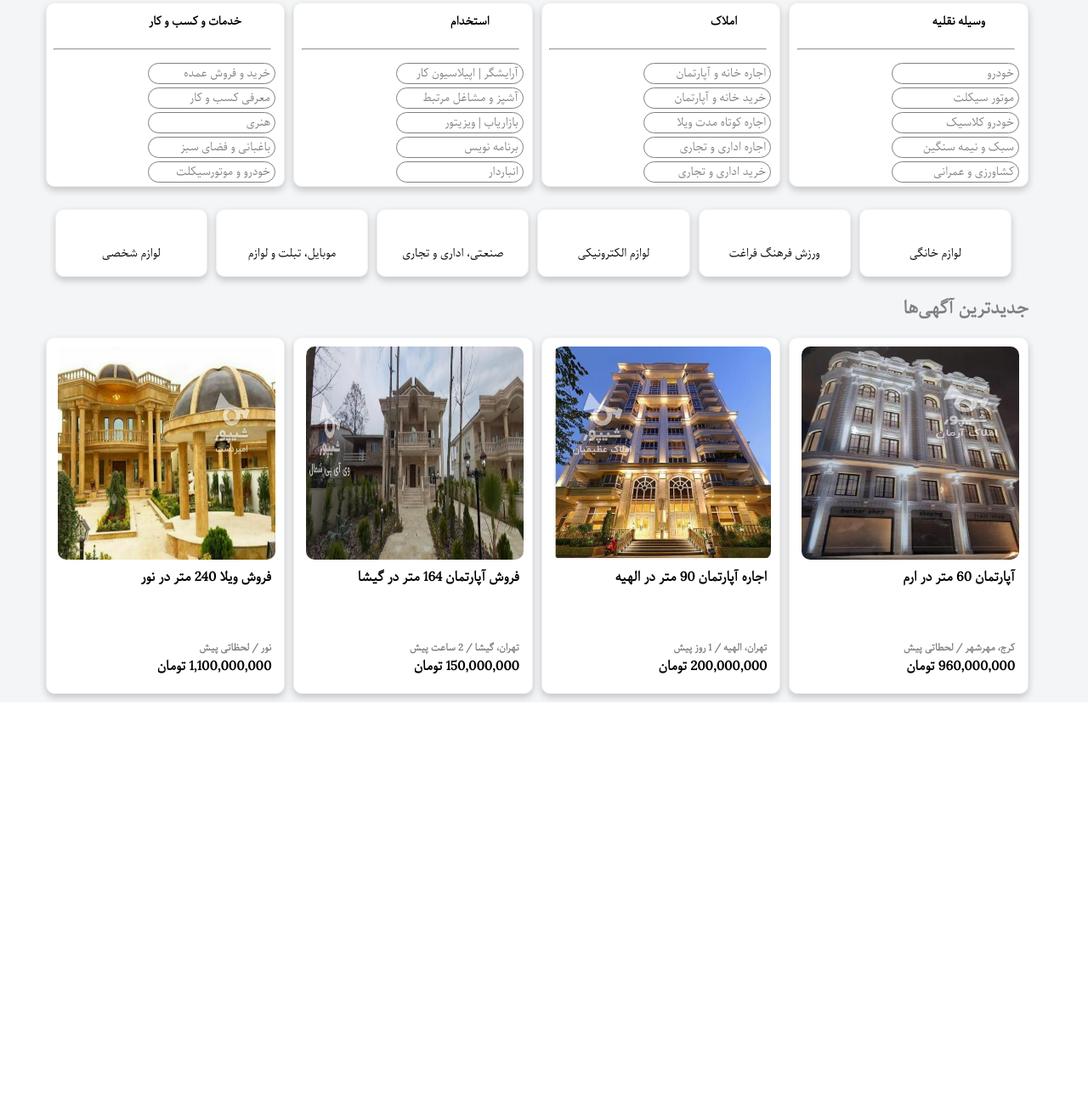
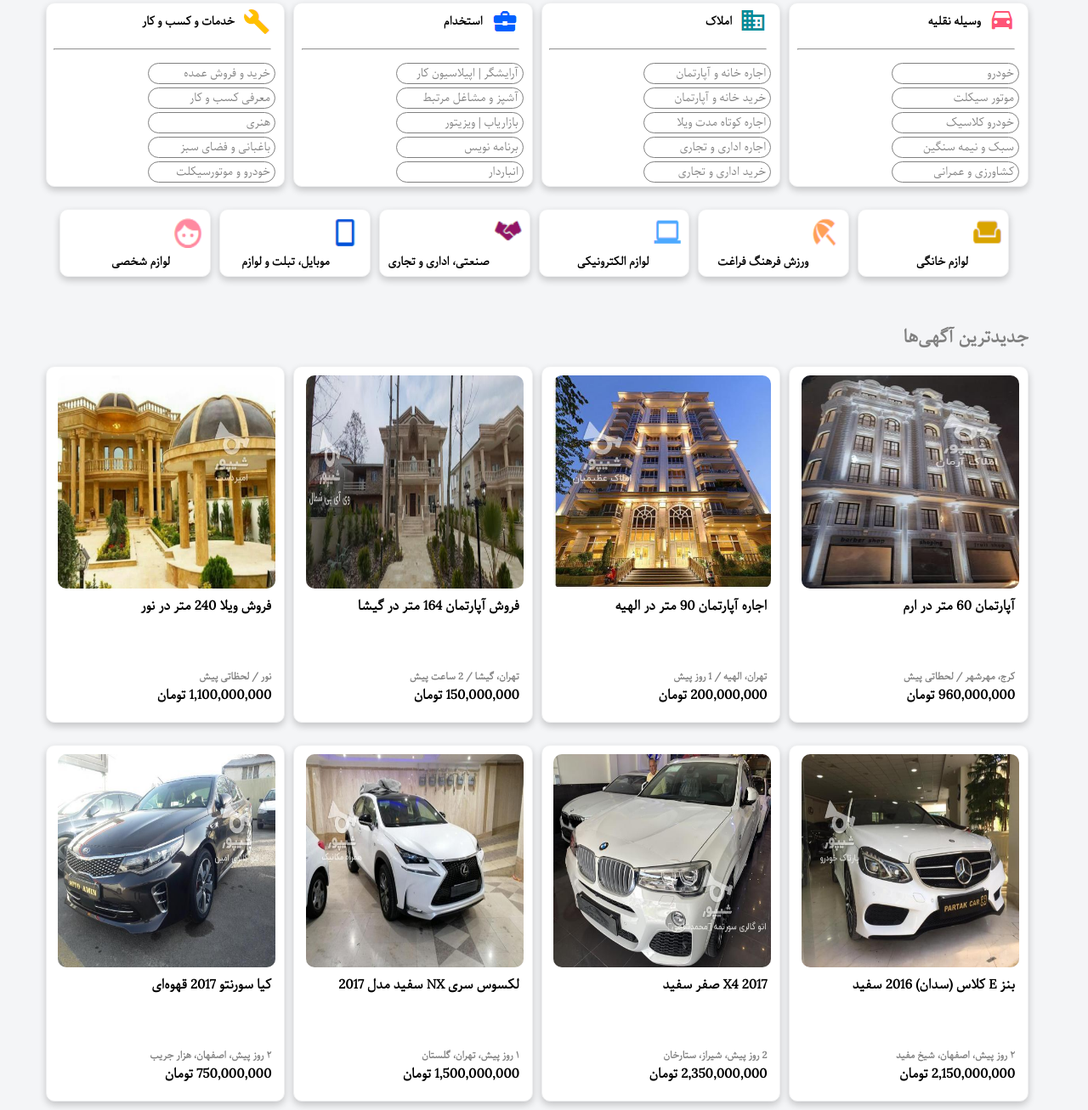
Before and after one commit to aminlotfi/SabooWeb98-Sheypoor, a plain HTML site: page index.html in a window 1280 px wide. Shown: the part 317-1624 px from the top of the page at 85% size. Before the commit the page ends 1144 px from the top, so only its background shows below. Drawn offline with Linux system fonts and the light colour scheme; files whose address does not match are found by name.

Commit message:
adding icons

```diff
--- a/index.html
+++ b/index.html
@@ -2,7 +2,7 @@
 <html>
   <head>
     <meta charset="UTF-8" />
-    <title>Sheypoor</title>
+    <title>شیپور - نیازمندیهای رایگان خرید و فروش، استخدام و خدمات</title>
     <link href="style.css" rel="stylesheet" type="text/css" />
   </head>
   <body dir="rtl">
@@ -15,6 +15,7 @@
         </div>
         <div class="navbarLeft">
           <a class="navbarItem navbarLeftItem"><small>حساب من</small></a>
+          <img id="account" src="./images/account.png">
         </div>
       </div>
     </div>
@@ -36,6 +37,7 @@
     </div>
     <div class="column">
         <div class="position column1">
+            <img class="icons" src="./images/car.png" alt="car">
             <p>وسیله نقلیه</p>
             <hr />
             <ul>
@@ -47,6 +49,7 @@
             </ul>
         </div>
         <div class="position column2">
+            <img class="icons" src="./images/building.png" alt="building">
             <p>املاک</p>
             <hr />
             <ul>
@@ -58,6 +61,7 @@
             </ul>
         </div>
         <div class="position column3">
+            <img class="icons" src="./images/bag.png" alt="bag">
             <p>استخدام</p>
             <hr />
             <ul>
@@ -69,6 +73,8 @@
             </ul>
         </div>
         <div class="position column4">
+            <img class="icons" src="./images/job.png" alt="job">
+
             <p>خدمات و کسب و کار</p>
             <hr />
             <ul>
@@ -80,39 +86,83 @@
             </ul>
         </div>
     </div>
-    <div class="category">
-        <div class="category1">لوازم خانگی</div>
-        <div class="category2">ورزش فرهنگ فراغت</div>
-        <div class="category3">لوازم الکترونیکی</div>
-        <div class="category4">صنعتی، اداری و تجاری</div>
-        <div class="category5">موبایل، تبلت و لوازم</div>
-        <div class="category6">لوازم شخصی</div>
+    <div class="position category">
+        <div class="category1">
+            <img class="icon" src="./images/home.png" alt="home">
+            <p>لوازم خانگی</p>
+        </div>
+        <div class="category2">
+            <img class="icon" src="./images/umbrella.png" alt="umbrella">
+            <p>ورزش فرهنگ فراغت</p>
+        </div>
+        <div class="category3">
+            <img class="icon" src="./images/laptop.png" alt="laptop">
+            <p>لوازم الکترونیکی</p>
+        </div>
+        <div class="category4">
+            <img class="icon" src="./images/Commercial.png" alt="Commercial">
+            <p>صنعتی، اداری و تجاری</p>
+        </div>
+        <div class="category5">
+            <img class="icon" src="./images/phone.png" alt="phone">
+            <p>موبایل، تبلت و لوازم</p>
+        </div>
+        <div class="category6">
+            <img class="icon" src="./images/head.png" alt="head">
+            <p>لوازم شخصی</p>
+        </div>
     </div>
-    <div class="title"><p>جدیدترین آگهی‌ها</p></div>
+    <div class="title2"><p>جدیدترین آگهی‌ها</p></div>
     <div class="row1">
         <div class="position c1">
             <img class="r1c" src="./images/r1c1.jpg" alt="ارم"/>
             <p>آپارتمان 60 متر در ارم</p>
             <p id="location">کرج، مهرشهر / لحطاتی پیش</p>
-            <p>960,000,000 تومان</p>
+            <p id="ignore">960,000,000 تومان</p>
         </div>
         <div class="position c2">
             <img class="r1c" src="./images/r1c2.jpg" alt="الهیه"/>
             <p>اجاره آپارتمان 90 متر در الهیه</p>
             <p id="location">تهران، الهیه / 1 روز پیش</p>
-            <p>200,000,000 تومان</p>
+            <p id="ignore">200,000,000 تومان</p>
         </div>
         <div class="position c3">
             <img class="r1c" src="./images/r1c3.jpg" alt="آپارتمان"/>
             <p>فروش آپارتمان 164 متر در گیشا</p>
             <p id="location">تهران، گیشا / 2 ساعت پیش</p>
-            <p>150,000,000 تومان</p>
+            <p id="ignore">150,000,000 تومان</p>
         </div>
         <div class="position c4">
             <img class="r1c" src="./images/r1c4.jpg" alt="ویلا"/>
             <p>فروش ویلا 240 متر در نور</p>
             <p id="location">نور / لحظاتی پیش</p>
-            <p>1,100,000,000 تومان</p>
+            <p id="ignore">1,100,000,000 تومان</p>
+        </div>
+    </div>
+    <div class="row1">
+        <div class="position c1">
+            <img class="r1c" src="./images/r2c1.jpg" alt="بنز"/>
+            <p>بنز E کلاس (سدان) 2016 سفید</p>
+            <p id="location">۲ روز پیش، اصفهان، شیخ مفید</p>
+            <p id="ignore">2,150,000,000 تومان</p>
+        </div>
+        <div class="position c2">
+            <img class="r1c" src="./images/r2c2.jpg" alt="الهیه"/>
+            <p>X4 2017 صفر سفید</p>
+            <p id="location">2 روز پیش، شیراز، ستارخان</p>
+            <p id="ignore">2,350,000,000 تومان</p>
+        </div>
+        <div class="position c3">
+            <img class="r1c" src="./images/r2c3.jpg" alt="آپارتمان"/>
+            <p>لکسوس سری NX سفید مدل 2017</p>
+            <p id="location">۱ روز پیش، تهران، گلستان</p>
+            <p id="ignore">1,500,000,000 تومان</p>
+        </div>
+        <div class="position c4">
+            <img class="r1c" src="./images/r2c4.jpg" alt="ویلا"/>
+            <p>کیا سورنتو 2017 قهوه‌ای</p>
+            <p id="location">۲ روز پیش، اصفهان، هزار جریب</p>
+            <p id="ignore">750,000,000 تومان</p>
         </div>
     </div>
   </body>
--- a/style.css
+++ b/style.css
@@ -48,6 +48,13 @@
 }
 .navbarItem :hover {
     color :orangered;
+}
+
+#account{
+    display: flex;
+    float: left;
+    margin-top: 5px;
+    margin-right: 10px;
 }
 
 .header {
@@ -202,7 +209,7 @@
 p {
     color: black;
     font-weight: bold;
-    padding: 10px 40px 0 0;
+    padding: 10px 5px 0 0;
 }
 p:hover {
     color: orangered;
@@ -214,9 +221,14 @@
     margin: 20px 5px 15px 0;
 }
 
+.icons {
+    float: right;
+    margin: 6px 5px 0 10px;
+}
+
 .category {
     display: flex;
-    padding: 20px 0 10px 0;
+    /*padding: 20px 0 10px 0;*/
     width: 100%;
     background-color: #f4f5f7;
     padding-top: 16px;
@@ -226,59 +238,65 @@
 }
 
 .category1 {
+    display: flex;
     background-color: white;
     border: 1px solid #eff0f1;
     border-radius: 10px;
     width: 14%;
     height: 80px;
-    margin-right: 90px;
+    margin-right: 83px;
     margin-left: 10px;
-    padding-top: 40px;
+    /*padding-top: 40px;*/
     box-shadow: 0px 4px 8px 0px rgba(0, 0, 0, 0.2);
 }
 .category2 {
+    display: flex;
     background-color: white;
     border: 1px solid #eff0f1;
     border-radius: 10px;
     width: 14%;
     margin-left: 10px;
-    padding-top: 40px;
+    /*padding-top: 40px;*/
     box-shadow: 0px 4px 8px 0px rgba(0, 0, 0, 0.2);
 }
 .category3 {
+    display: flex;
     background-color: white;
     border: 1px solid #eff0f1;
     border-radius: 10px;
     width: 14%;
     margin-left: 10px;
-    padding-top: 40px;
+    /*padding-top: 40px;*/
     box-shadow: 0px 4px 8px 0px rgba(0, 0, 0, 0.2);
 }
 .category4 {
+    display: flex;
     background-color: white;
     border: 1px solid #eff0f1;
     border-radius: 10px;
     width: 14%;
     margin-left: 10px;
-    padding-top: 40px;
+    /*padding-top: 40px;*/
     box-shadow: 0px 4px 8px 0px rgba(0, 0, 0, 0.2);
 }
 .category5 {
+    display: flex;
     background-color: white;
     border: 1px solid #eff0f1;
     border-radius: 10px;
     width: 14%;
     margin-left: 10px;
-    padding-top: 40px;
+    /*padding-top: 40px;*/
     box-shadow: 0px 4px 8px 0px rgba(0, 0, 0, 0.2);
 }
 .category6 {
+    display: flex;
     background-color: white;
     border: 1px solid #eff0f1;
     border-radius: 10px;
     width: 14%;
     margin-left: 10px;
-    padding-top: 40px;
+    /*padding-top: 40px;*/
     box-shadow: 0px 4px 8px 0px rgba(0, 0, 0, 0.2);
 }
 
@@ -306,11 +324,38 @@
     color: orangered;
     cursor: pointer;
 }
-.title p{
+.category1 p {
+    margin-top: 40px;
+}
+.category2 p {
+    margin-top: 40px;
+}
+.category3 p {
+    margin-top: 40px;
+}
+.category4 p {
+    margin-top: 40px;
+}
+.category5 p {
+    margin-top: 40px;
+}
+.category6 p {
+    margin-top: 40px;
+}
+.icon {
+    margin: 10px 7px 0 0 ;
+    width: 35px;
+    height: 35px;
+}
+.title2 {
+    margin-top: 50px;
+}
+.title2 p{
     background-color: #f4f5f7;
+    font-family: parastoo;
     color: grey;
     font-size: 20px;
-    padding-right: 70px;
+    padding: 100px 70px 0 0;
 }
 
 .row1 {
@@ -371,3 +416,7 @@
     margin-top: 10px;
     border-radius: 10px;
 }
+
+#ignore:hover {
+    color: black;
+}
```
Also changed, not shown: images/Commercial.png (added), images/account.png (added), images/bag.png (added), images/building.png (added), images/car.png (added), images/head.png (added), images/home.png (added), images/job.png (added), images/laptop.png (added), images/phone.png (added), images/r2c1.jpg (added), images/r2c2.jpg (added), images/r2c3.jpg (added), images/r2c4.jpg (added), 1 more files.
